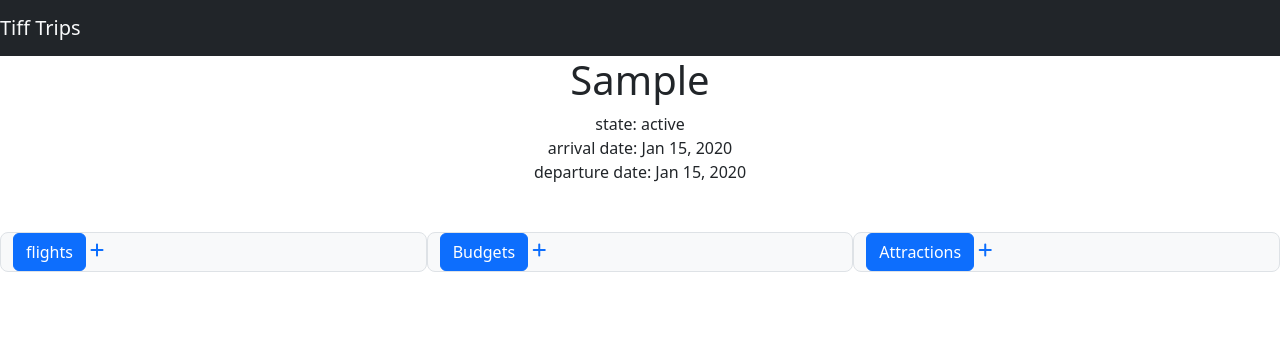
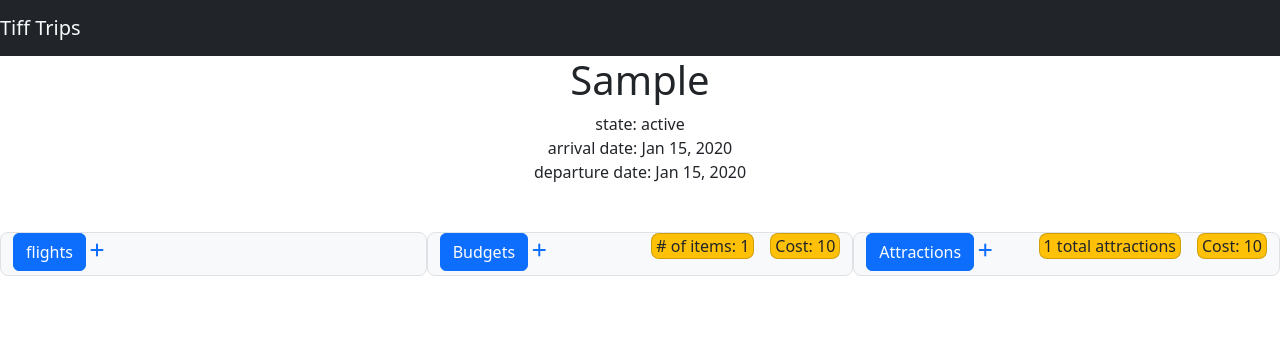
Before and after one commit to bgrego11/tiff-trip, a Django app: page /trips/1/ in a window 1280 px wide. Shown: the top 356 px of the page. Run offline with Django 4.2, Linux system fonts and the light colour scheme; tables that the repository leaves empty hold one stand-in row (values such as "Sample post").

Commit message:
adding totals

```diff
--- a/trips/templates/trips/detail.html
+++ b/trips/templates/trips/detail.html
@@ -45,6 +45,8 @@
      <div class="col-md-4 border bg-light rounded-3">
         <a class="btn btn-primary" data-bs-toggle="collapse" href="#multiCollapseExample1" role="button" aria-expanded="false" aria-controls="multiCollapseExample1">Budgets</a>
         <a href="/trips/budgets/add/"><i class="fa-solid fa-plus"></i></a>
+        <p style="float:right" class="card bg-warning rounded-3 ps-1 pe-1""> Cost: {{ b_sum }}</p>
+        <p style="float:right" class="card bg-warning rounded-3 me-3 ps-1 pe-1"># of items: {{ b_cnt }}</p>
         {% if budgets %}
             <div class="collapse multi-collapse" id="multiCollapseExample1">
             {% for f in budgets %}
@@ -61,8 +63,13 @@
 {% endif %}
      </div>
      <div class="col-md-4 border bg-light rounded-3">
+        <div syle="inline-block">
         <a class="btn btn-primary" data-bs-toggle="collapse" href="#multiCollapseExample3" role="button" aria-expanded="false" aria-controls="multiCollapseExample3">Attractions</a>
         <a href="/trips/attractions/add/"><i class="fa-solid fa-plus"></i></a>
+        <p style="float:right" class="card bg-warning rounded-3 ps-1 pe-1""> Cost: {{ a_sum }}</p>
+        <p style="float:right" class="card bg-warning rounded-3 me-3 ps-1 pe-1"> {{ a_cnt }} total attractions</p>
+        </div>
+
         {% if attractions %}
             <div class="collapse multi-collapse border rounded 5 bg-dark text-light" id="multiCollapseExample3">
             {% for f in attractions %}
--- a/trips/views.py
+++ b/trips/views.py
@@ -1,5 +1,6 @@
 from django.shortcuts import render, redirect
 from django.template import loader
+from django.db.models import Sum
 
 
 # Create your views here.
@@ -37,23 +38,37 @@ def detail(request, trip_id):
         trip = Trip.objects.get(pk=trip_id)
         try:
             budgets = Budget.objects.filter(trip__pk=trip_id)
+            b_cnt = Budget.objects.filter(trip__pk=trip_id).count()
+            b_sum = budgets.aggregate(Sum("cost"))["cost__sum"]
         except:
             budgets = None
+            b_cnt = None
+            b_sum = None
         try:
             flights = Flight.objects.filter(trip__pk=trip_id)
+
         except:
             flights = None
         try:
             attractions = Attraction.objects.filter(trip__pk=trip_id)
+            a_cnt = Attraction.objects.filter(trip__pk=trip_id).count()
+            a_sum = attractions.aggregate(Sum("cost"))["cost__sum"]
+
         except:
             attractions = None
+            a_cnt = None
+            a_sum = None
     except:
         raise Http404("trip not found")
     context = {
         "trip": trip,
         "budgets": budgets,
         "flights": flights,
-        "attractions": attractions
+        "attractions": attractions,
+        "a_cnt": a_cnt,
+        "a_sum": a_sum,
+        "b_cnt": b_cnt,
+        "b_sum": b_sum,
     }
     return render(request, "trips/detail.html",context)
 
```
